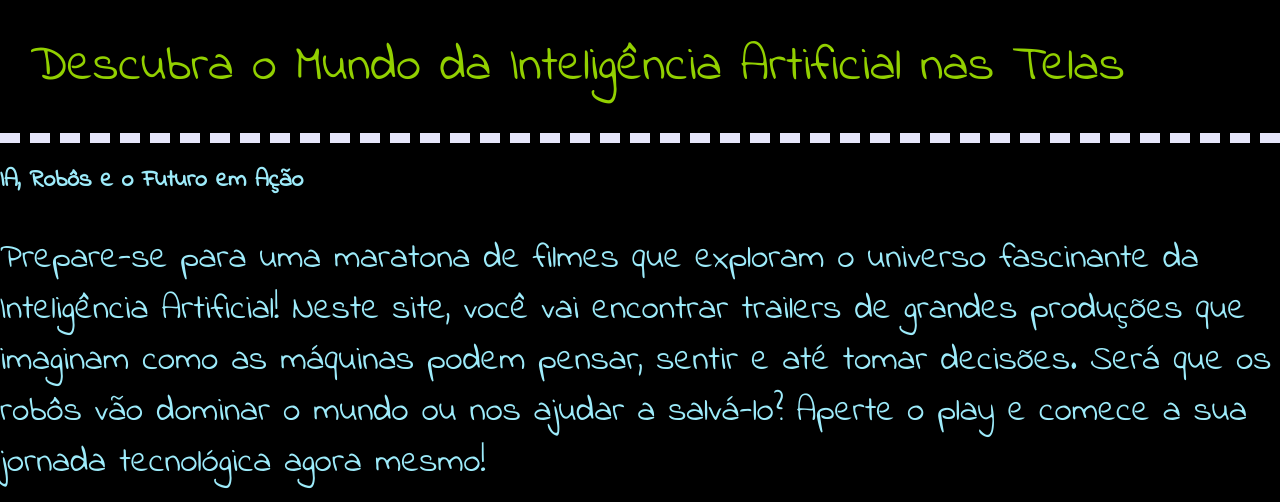
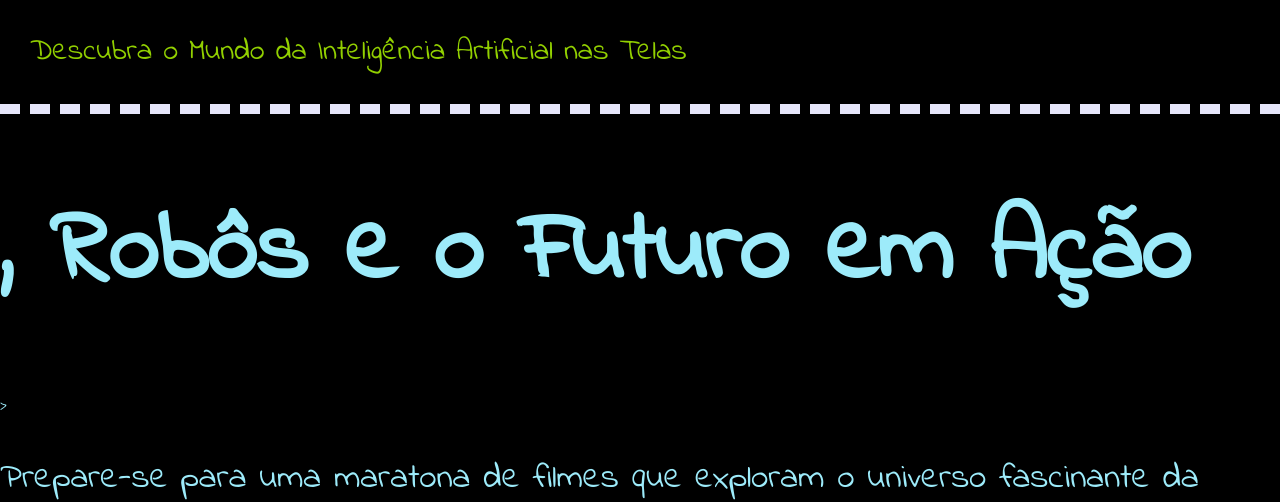
Before and after one commit to ProfeEliane/Alura_Flix, a plain HTML site: page index.html in a window 1280 px wide. Shown: the top 502 px of the page. Drawn offline with Linux system fonts and the light colour scheme.

Commit message:
font-size

```diff
--- a/index.html
+++ b/index.html
@@ -16,7 +16,8 @@
 
 <body>
     <header>Descubra o Mundo da Inteligência Artificial nas Telas</header>
-    <h2>IA, Robôs e o Futuro em Ação</h2>
+    <h1>, Robôs e o Futuro em Ação</h1>
+>
 
         <p>Prepare-se para uma maratona de filmes que exploram o universo fascinante da Inteligência Artificial! Neste site, você vai encontrar trailers de grandes produções que imaginam como as máquinas podem pensar, sentir e até tomar decisões. Será que os robôs vão dominar o mundo ou nos ajudar a salvá-lo? Aperte o play e comece a sua jornada tecnológica agora mesmo!</p>
 
--- a/style.css
+++ b/style.css
@@ -7,7 +7,7 @@ body {
 
 
 header{
-    font-size: 50px;
+    font-size: 30px;
     border-bottom: dashed 10px lavender;
     /*margin: 30px; */
     padding: 30px;
```
